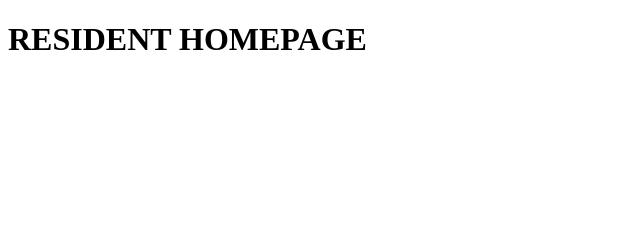
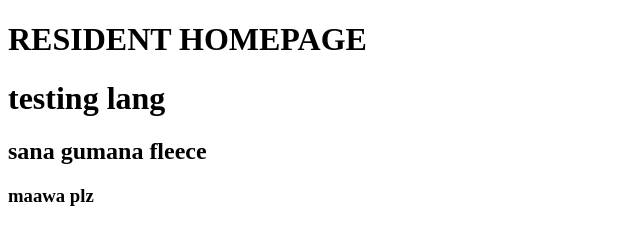
Before and after one commit to Erimoto6/MarketArea, a plain HTML site: page Resident/residentHomepage.html in a window 1280 px wide. Shown: the whole page, without its empty margins (0-640 px from the left). Drawn offline with Linux system fonts and the light colour scheme.

Commit message:
mergeresidenthp

```diff
--- a/Resident/residentHomepage.html
+++ b/Resident/residentHomepage.html
@@ -8,6 +8,10 @@
 
     <body>
         <h1>RESIDENT HOMEPAGE</h1>
+
+        <h1>testing lang</h1>
+        <h2>sana gumana fleece</h2>
+        <h3>maawa plz</h3>
     </body>
 
 </html>
```
